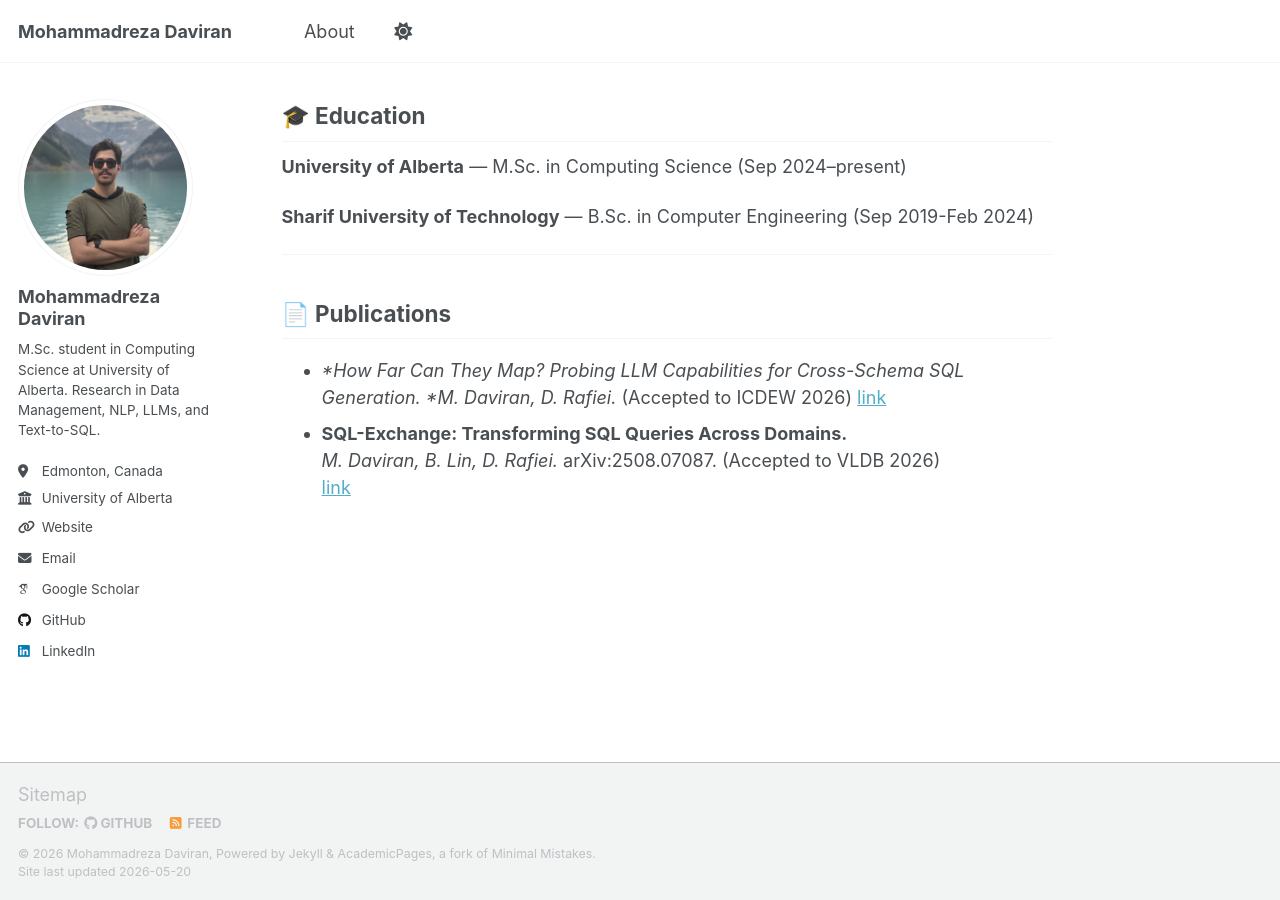
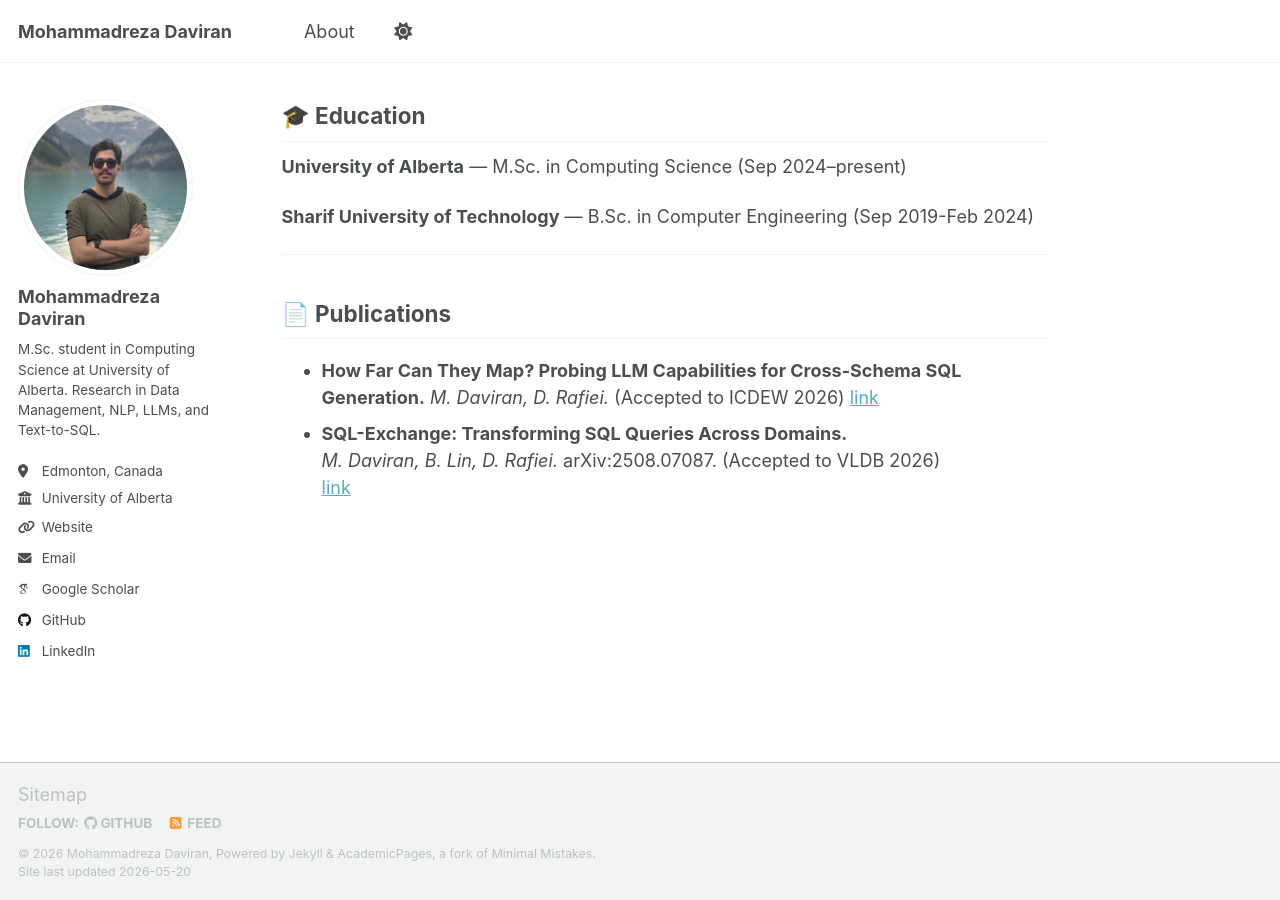
Before and after one commit to mmdrez4/mmdrez4.github.io, a Jekyll site: the page built from _pages/about.md, in a window 1280 px wide and 900 px high, scrolled down 824 px. Built offline with Jekyll 4.4.1, drawn with Linux system fonts in a browser that asks for light colours; some web fonts are replaced; a script that is not in the unit is left out.

```diff
--- a/_pages/about.md
+++ b/_pages/about.md
@@ -52,7 +52,7 @@ Broadly, I’m interested in Data Management, Database Systems, Natural Language
 ---
 
 ## 📄 Publications
-- **How Far Can They Map? Probing LLM Capabilities for Cross-Schema SQL Generation.
+- **How Far Can They Map? Probing LLM Capabilities for Cross-Schema SQL Generation.**
   *M. Daviran, D. Rafiei.* (Accepted to ICDEW 2026)
   [link](https://beyond-sql.github.io/papers/BeyondSQL_2026_Cross_Schema_SQL_Generation.pdf)
 - **SQL-Exchange: Transforming SQL Queries Across Domains.**
```
